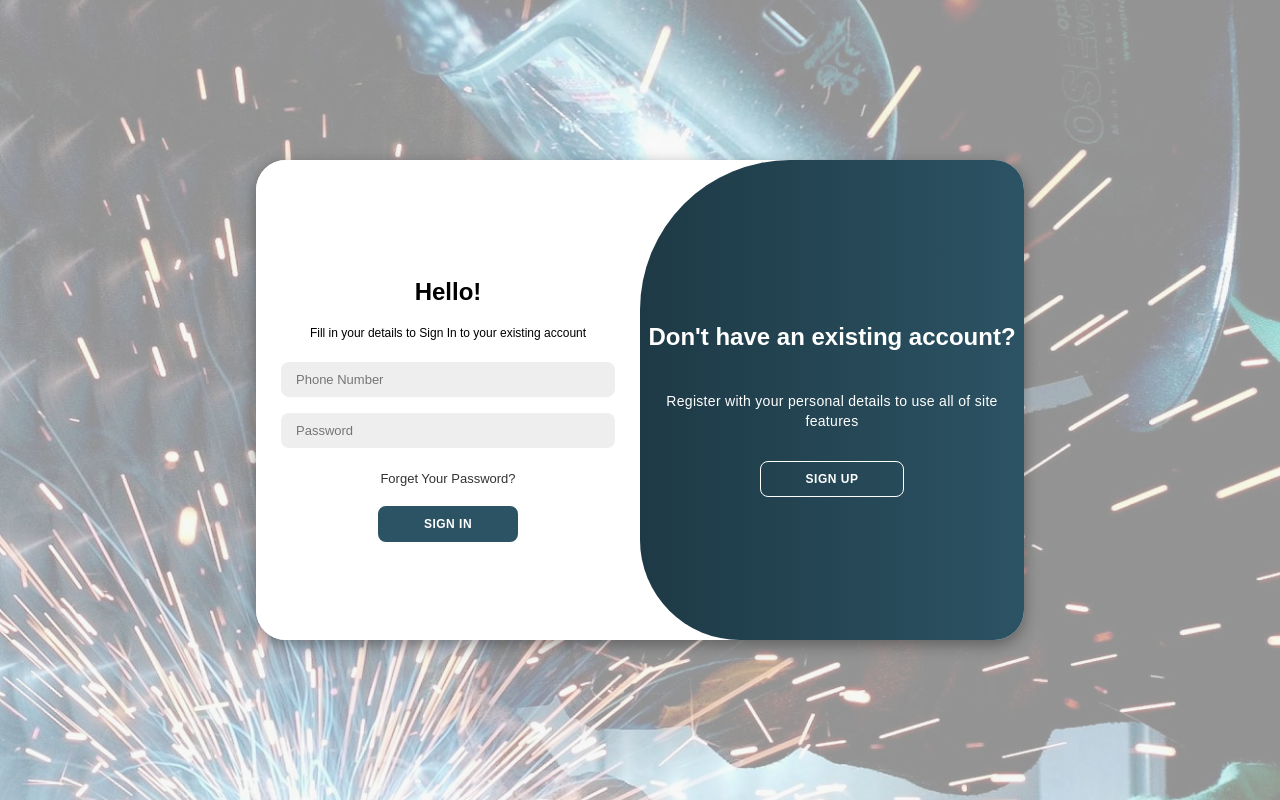
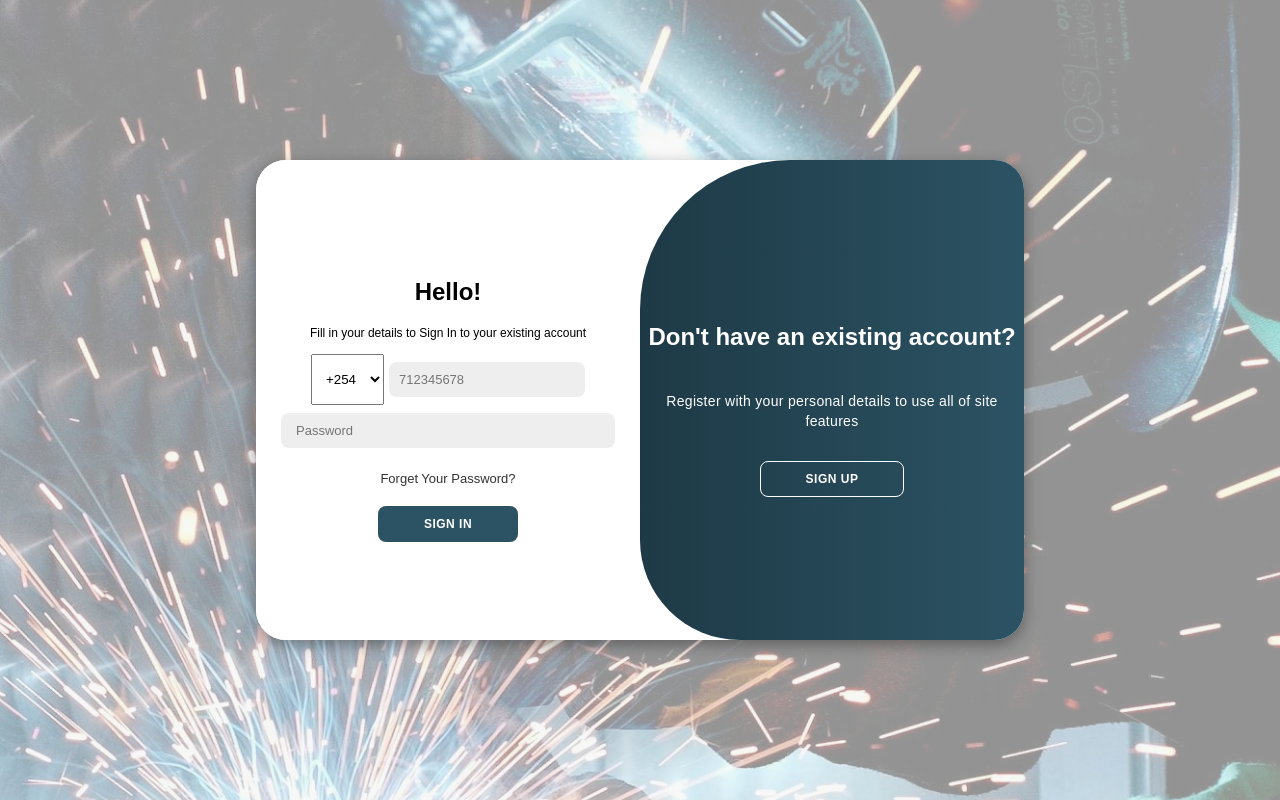
Before and after one commit to MutindaMichelle/SemProject2025, a PHP site: page /Registration.html in a window 1280 px wide. Run offline with PHP 8.4, Linux system fonts and the light colour scheme.

Commit message:
Improvements to Login and Registration

```diff
--- a/Registration.html
+++ b/Registration.html
@@ -28,27 +28,42 @@
           <input type="email" placeholder="Email" id="email" name="email" required/>
           <input type="password" placeholder="Password" id="password" name="password" required/>
           <input type="password" placeholder="Confirm Password" id="confirm_password" name="confirm_password" required/>
-          <input type="tel" placeholder="Phone Number" id="phone" name="phone" required/>
+
           <input type="hidden" id="userType" name="userType" />
 
+           <div style="display: flex; gap: 5px;">
+                <select name="countryCode" id="countryCode" required style="padding: 10px;">
+                  <option value="+254" selected>+254</option>
+                </select>
+                <input type="tel" name="halfphone"  placeholder="712345678" pattern="[0-9][0-9]{8}" required
+                  style="flex: 1; padding: 10px;"
+                />
+             </div>
           <button type="submit" id="Reg_submit" name="submit">CREATE ACCOUNT</button>
         </form>
       </div>
       <!-- Login Form-->
       <div class="form-container sign-in">
-        <form>
+        <form action="login.php" method="POST">
           <h2 id="greeting"></h2>
 
           <span>Fill in your details to Sign In to your existing account <br> <br> </span>
-
-          <form action="login.php" method="POST">
-          <input type="tel" name="phone"  placeholder="Phone Number" pattern="[0-9+]+" required/>
+           <div style="display: flex; gap: 5px;">
+                <select name="countryCode" id="countryCode" required style="padding: 10px;">
+                  <option value="+254" selected>+254</option>
+                </select>
+                <input type="tel" name="halfphone"  placeholder="712345678" pattern="[0-9][0-9]{8}" required
+                  style="flex: 1; padding: 10px;"
+                />
+             </div>
+          <!-- <input type="tel" name="phone"  placeholder="Phone Number" pattern="[0-9+]+" required/> -->
           <input type="password" name="password" placeholder="Password" required/>
           <a href="#">Forget Your Password?</a>
 
           <button>Sign In</button>
 
-          </form>
+
+        </form>
       </div>
 
       <!-- Toggle Container -->
--- a/login.php
+++ b/login.php
@@ -9,7 +9,10 @@ include("connection.php");
 
 // Check if form was submitted
 if ($_SERVER["REQUEST_METHOD"] == "POST") {
-    $phone = trim($_POST['phone']);
+    $countryCode = $_POST['countryCode'];
+    $halfphone = $_POST['halfphone'];
+    $phone = $countryCode . $halfphone;
+    //$phone = trim($_POST['phone']);
     $password = $_POST['password'];
 
     // Validate input
```
Also changed, not shown: Registration.php (+6 -2 lines).
